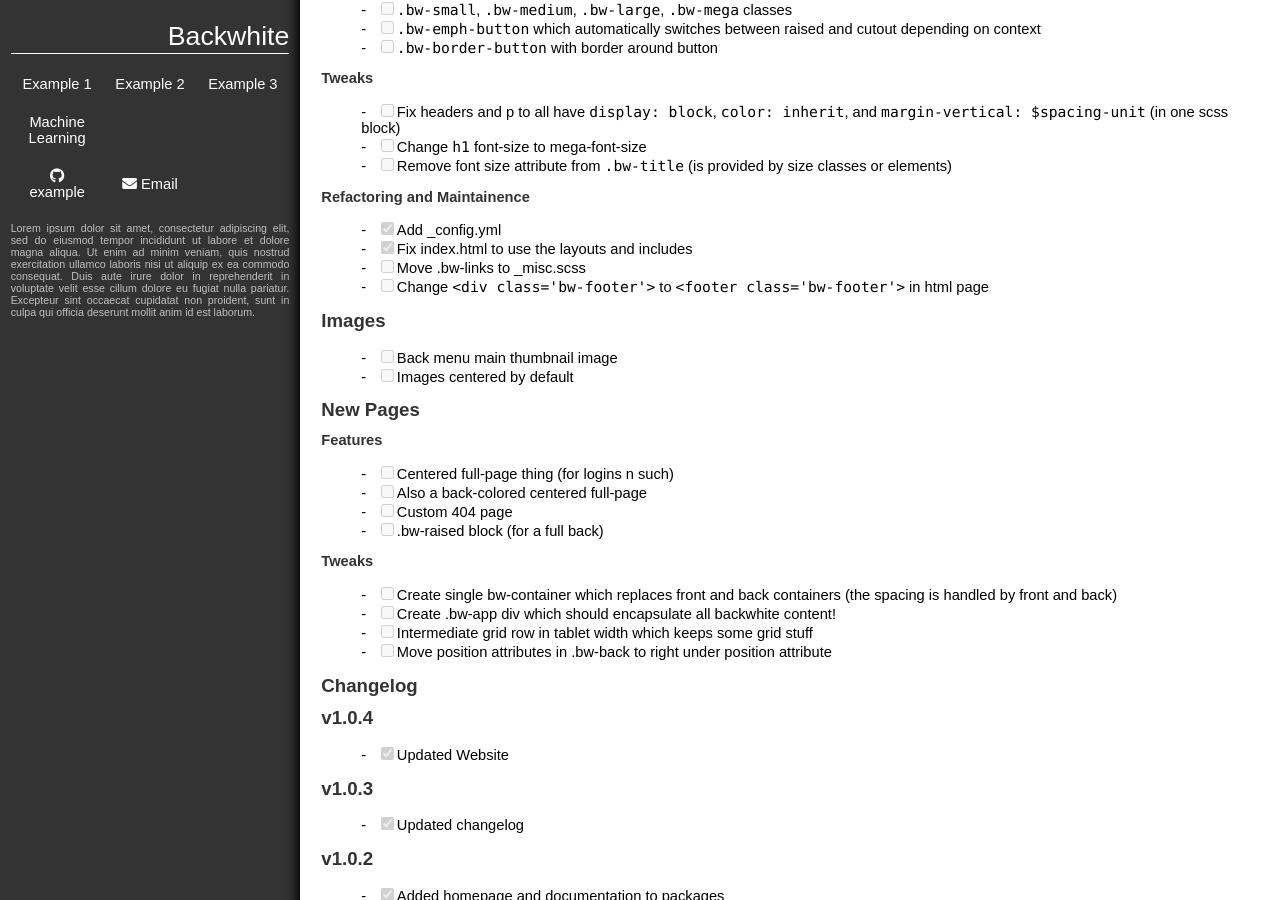
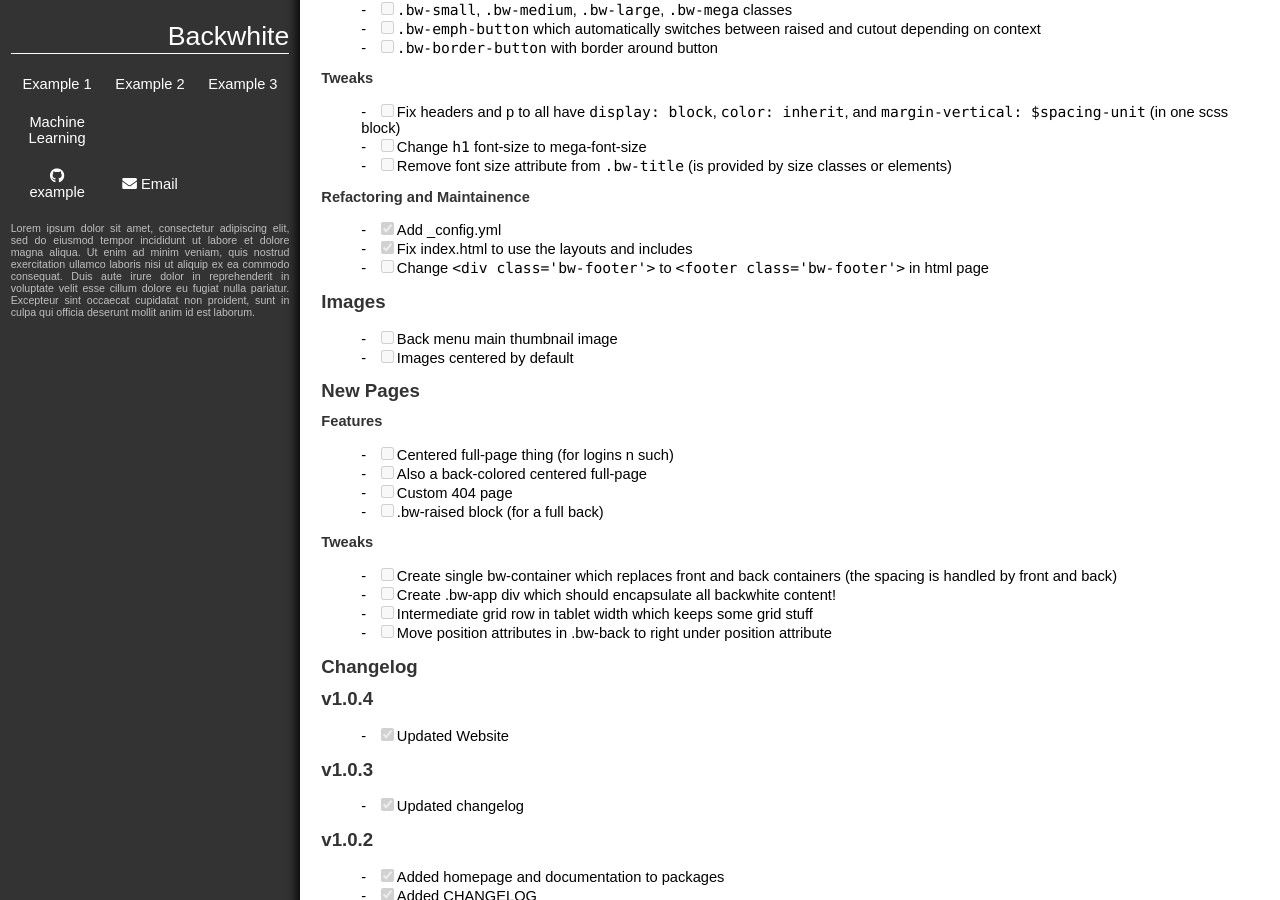
Before and after one commit to andydevs/jekyll-theme-backwhite, a Jekyll site: the page built from TODO.md, in a window 1280 px wide and 900 px high, scrolled down 666 px. Built offline with Jekyll 4.4.1, drawn with Linux system fonts in a browser that asks for light colours; our own code applies the rules of GitHub Pages for plain Markdown files.

Commit message:
Removed task from TODO.md

```diff
--- a/TODO.md
+++ b/TODO.md
@@ -56,7 +56,6 @@ provided by size classes or elements)
 
 - [x] Add _config.yml
 - [x] Fix index.html to use the layouts and includes
-- [ ] Move .bw-links to _misc.scss
 - [ ] Change `<div class='bw-footer'>` to
 `<footer class='bw-footer'>` in html page
 
```
